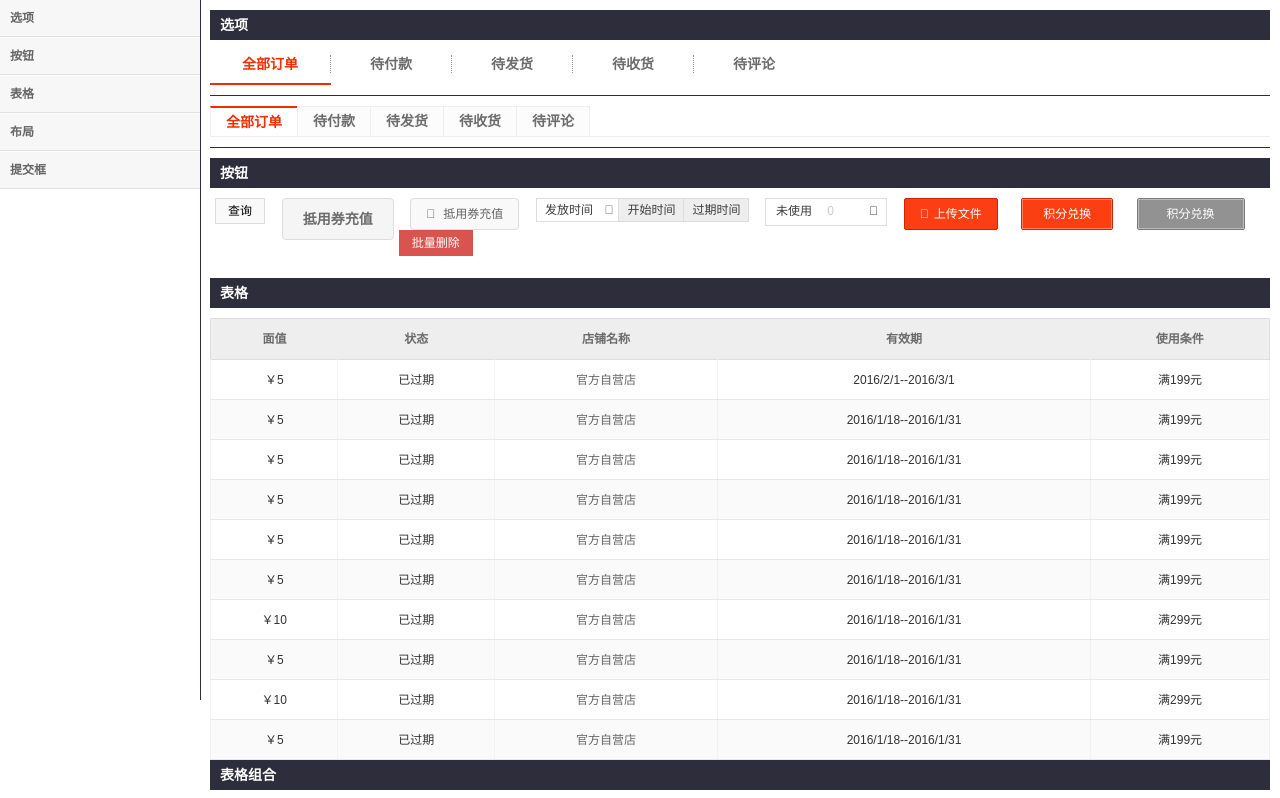
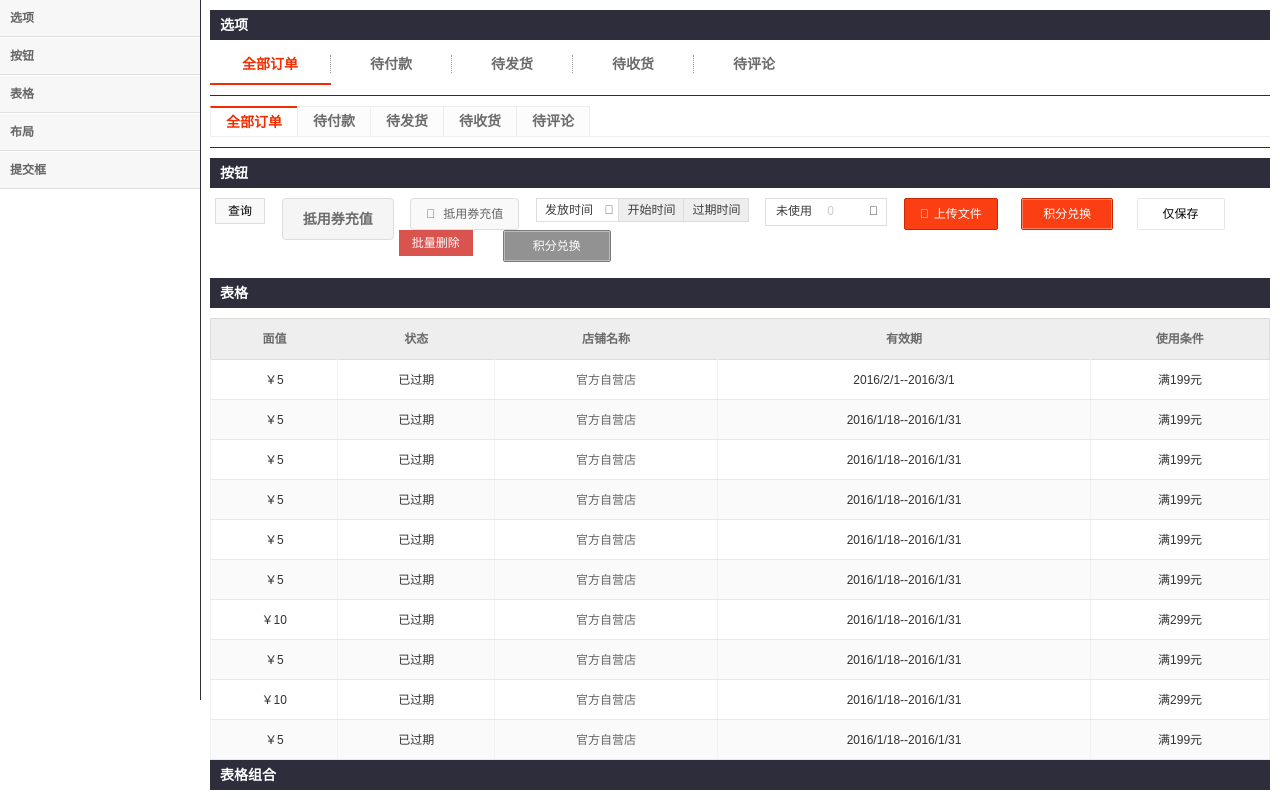
Before and after one commit to dissection/stylesheet, a website: page 1.0.0/_demo/index.html in a window 1280 px wide. Shown: the top 798 px of the page. Drawn offline with Linux system fonts and the light colour scheme; files whose address does not match are found by name.

Commit message:
添加白色按钮[button.less]

```diff
--- a/1.0.0/_demo/index.html
+++ b/1.0.0/_demo/index.html
@@ -100,6 +100,9 @@
         <p style="display: inline-block">&nbsp;&nbsp;&nbsp;&nbsp;&nbsp;</p>
         <div class="btn-md2">
             <a class="disabled" href="#" target="_blank">积分兑换</a>
+        </div>
+        <div class="btn-md2 white">
+            <a  href="#" target="_blank">仅保存</a>
         </div>
         <div class="btn-md2 gray">
             <a class="disabled" href="#" target="_blank">积分兑换</a>
--- a/1.0.0/less/button.less
+++ b/1.0.0/less/button.less
@@ -87,6 +87,20 @@
   }
   &:hover a{
     background-color: #e61c37;
+  }
+}
+
+.btn-md2.white{
+  width:86px;
+  margin-left:20px;
+  border: 1px solid #E6E6E6;
+  a{
+    color:black;
+    background-color:white;
+    border:1px solid white;
+  }
+  &:hover a{
+    background-color:#E6E6E6;
   }
 }
 
```
Also changed, not shown: 1.0.0/css/base.css.
